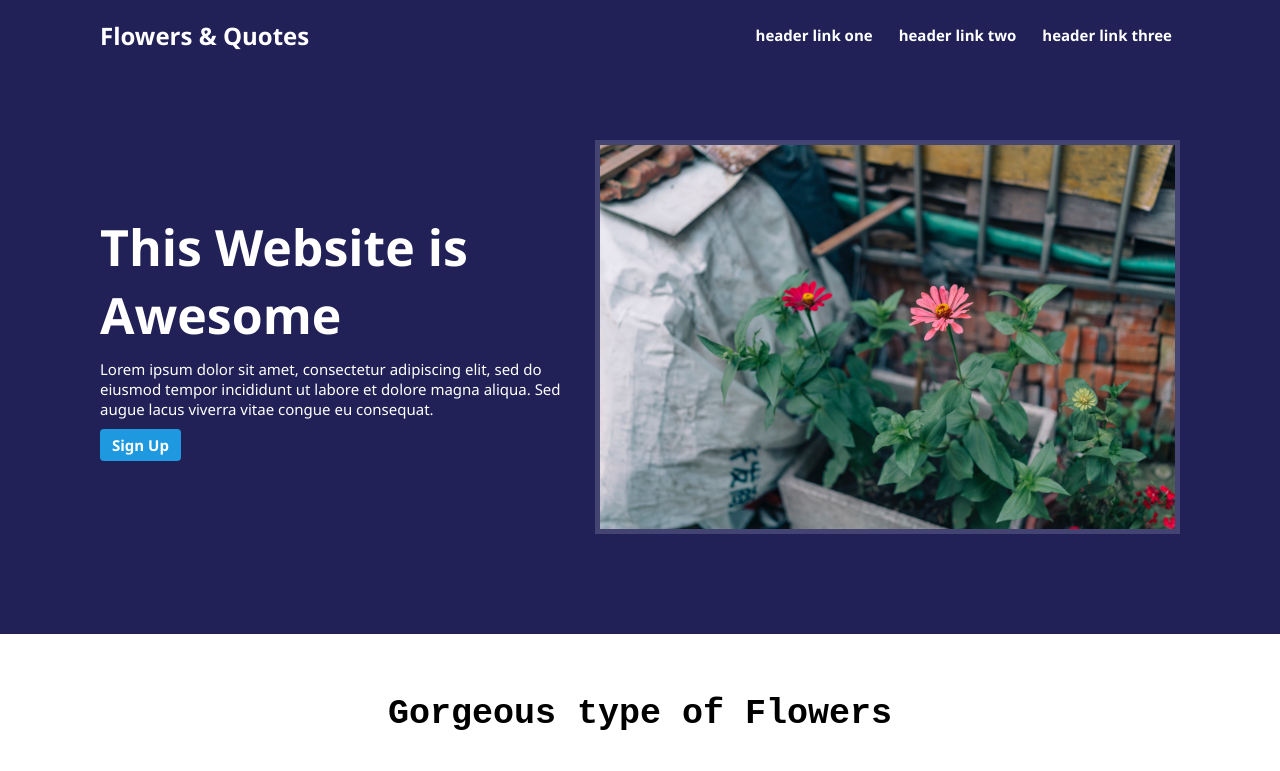
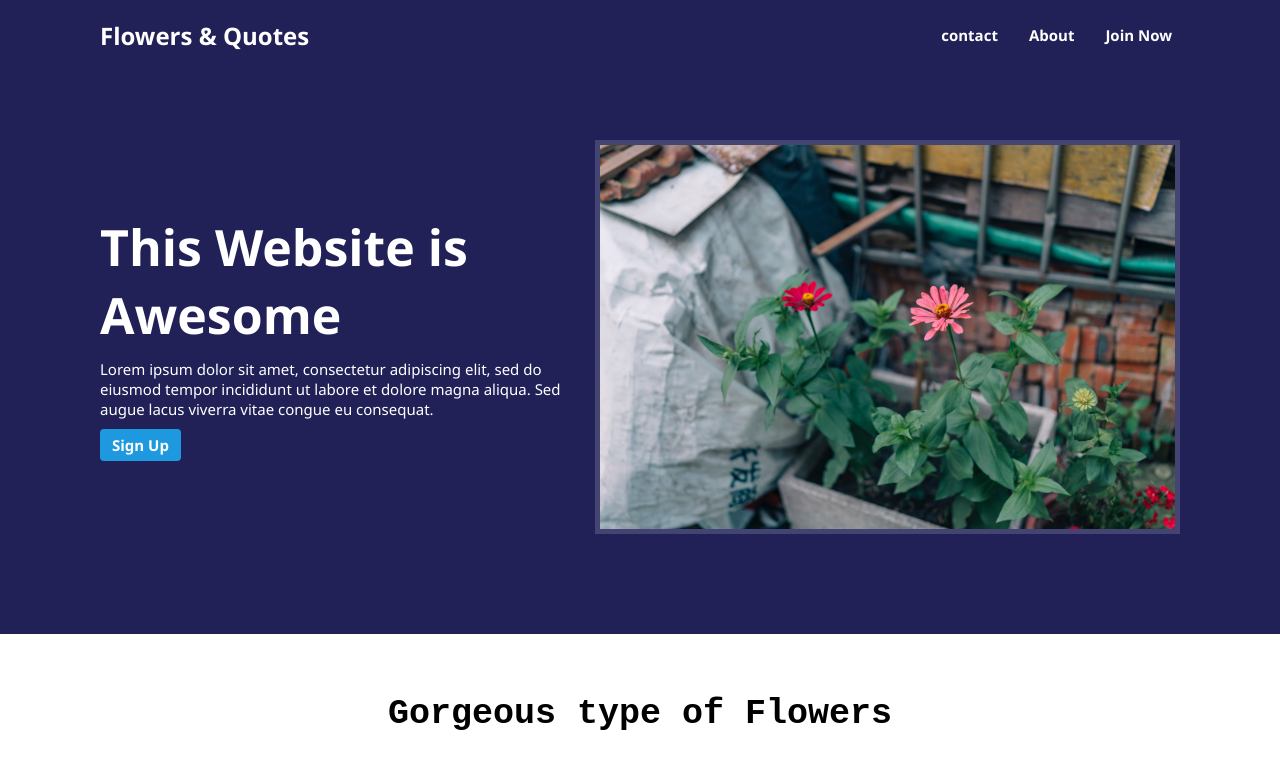
Before and after one commit to ShihaabYF/flex-odin-project, a plain HTML site: page index.html in a window 1280 px wide. Shown: the top 771 px of the page. Drawn offline with Linux system fonts and the light colour scheme.

Commit message:
Update the header-Links

```diff
--- a/css/styles.css
+++ b/css/styles.css
@@ -41,7 +41,7 @@ body {
 
 .header-links {
     display: flex;
-    column-gap: 10px;
+    column-gap: 15px;
 }
 
 .header-links li {
@@ -57,12 +57,13 @@ body {
 }
 
 .header-links a:hover {
-    background-color: rgb(23, 146, 105);
+    background-color: rgb(255, 255, 255);
+    color: black;
 
 }
 
 .header-links a:active {
-    background-color: rgb(95, 187, 8);
+    background-color: rgb(255, 237, 138);
 }
 
 /* Hero-block code */
--- a/index.html
+++ b/index.html
@@ -14,9 +14,9 @@
             <div class="header">
                 <div class="header-logo">Flowers & Quotes</div>
                 <ul class="header-links">
-                    <li><a href="#">header link one</a></li>
-                    <li><a href="#">header link two</a></li>
-                    <li><a href="#">header link three</a></li>
+                    <li><a href="#">contact</a></li>
+                    <li><a href="#">About</a></li>
+                    <li><a href="#">Join Now</a></li>
                 </ul>
             </div>
 
```
